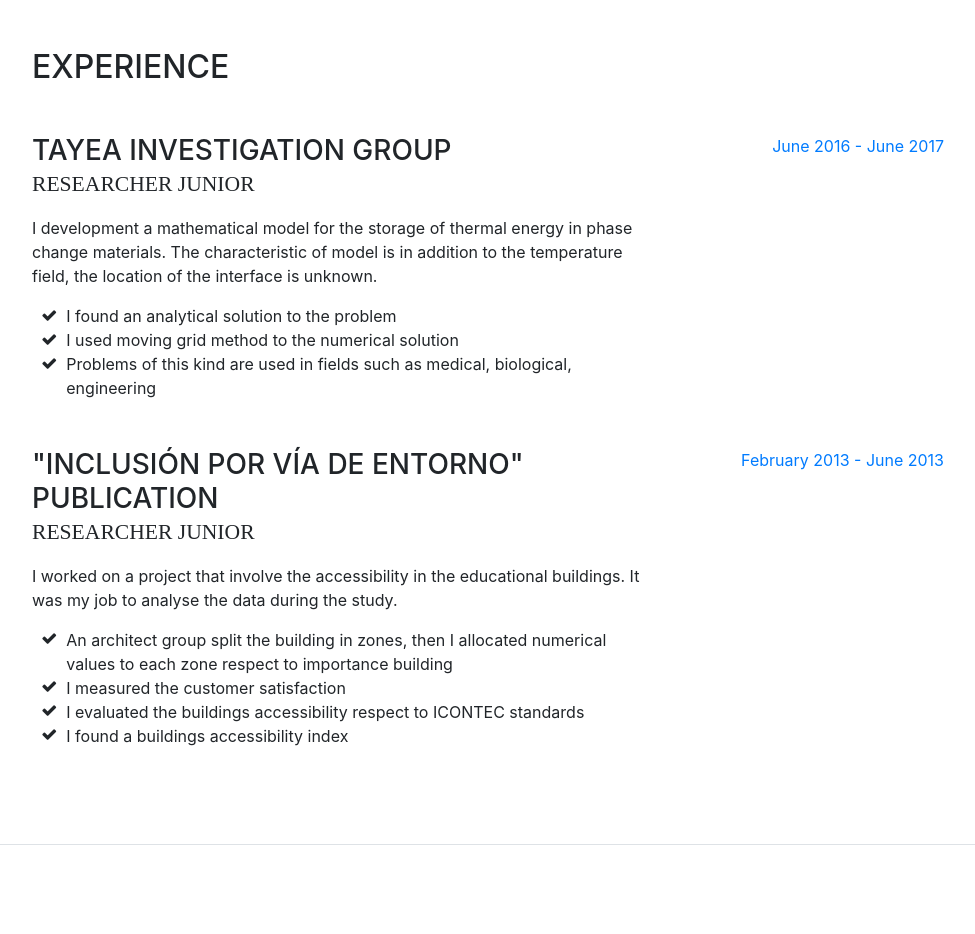
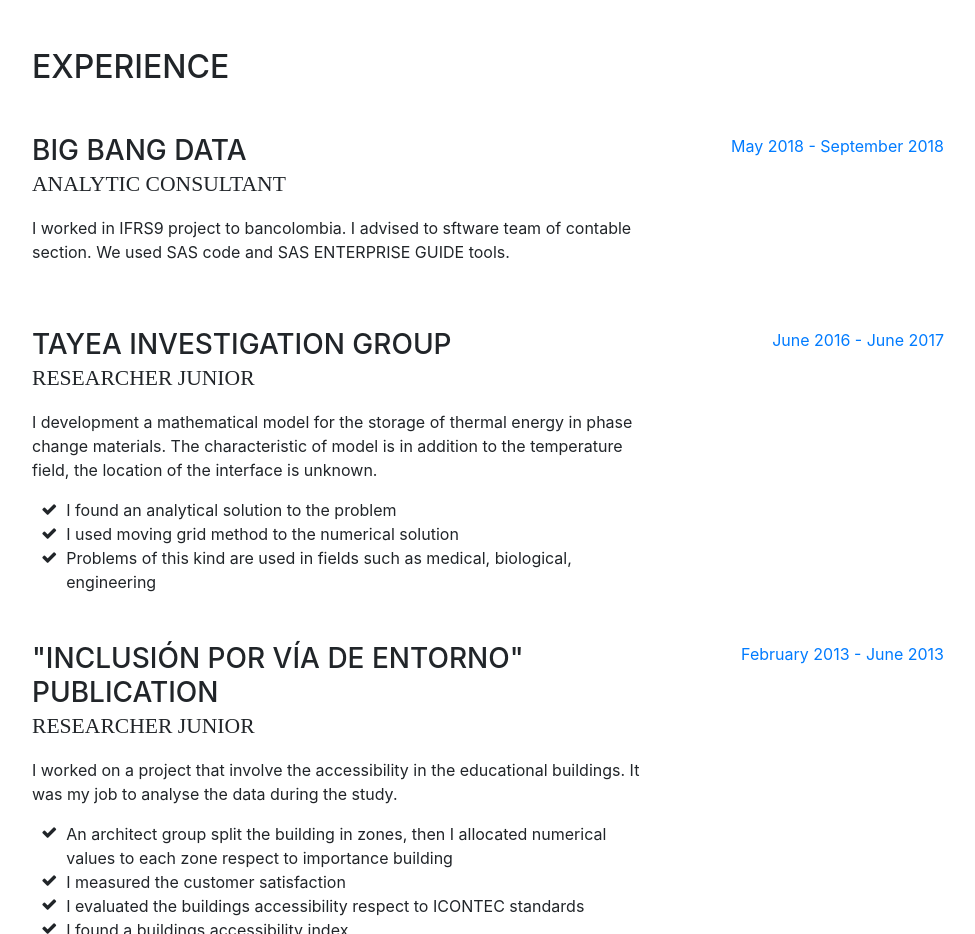
Before and after one commit to riarangogi/riarangogi.github.io, a website with bundled scripts: page index.html in a window 1280 px wide. Shown: the part 800-1734 px from the top of the page, without its empty margins (288-1263 px from the left). Built offline with nearby package versions, Linux system fonts and the light colour scheme; a web font is replaced by a local one.

Commit message:
I added analytic consultant job in BBD to my experience

```diff
--- a/index.html
+++ b/index.html
@@ -103,7 +103,23 @@
         <div class="my-auto">
           <h2 class="mb-5">Experience</h2>
 
-          <div class="resume-item d-flex flex-column flex-md-row mb-5">
+
+         <div class="resume-item d-flex flex-column flex-md-row mb-5">
+            <div class="resume-content mr-auto">
+              <h3 class="mb-0">Big Bang Data</h3>
+              <div class="subheading mb-3">Analytic Consultant</div>
+              <p>I worked in IFRS9 project to bancolombia. I advised to sftware team of contable section. We used SAS code and SAS ENTERPRISE GUIDE tools.</p>
+
+            </div>
+            <div class="resume-date text-md-right">
+              <span class="text-primary">May 2018 - September 2018</span>
+            </div>
+          </div>
+
+
+
+
+         <div class="resume-item d-flex flex-column flex-md-row mb-5">
             <div class="resume-content mr-auto">
               <h3 class="mb-0">TAYEA Investigation group</h3>
               <div class="subheading mb-3">Researcher Junior</div>
```
